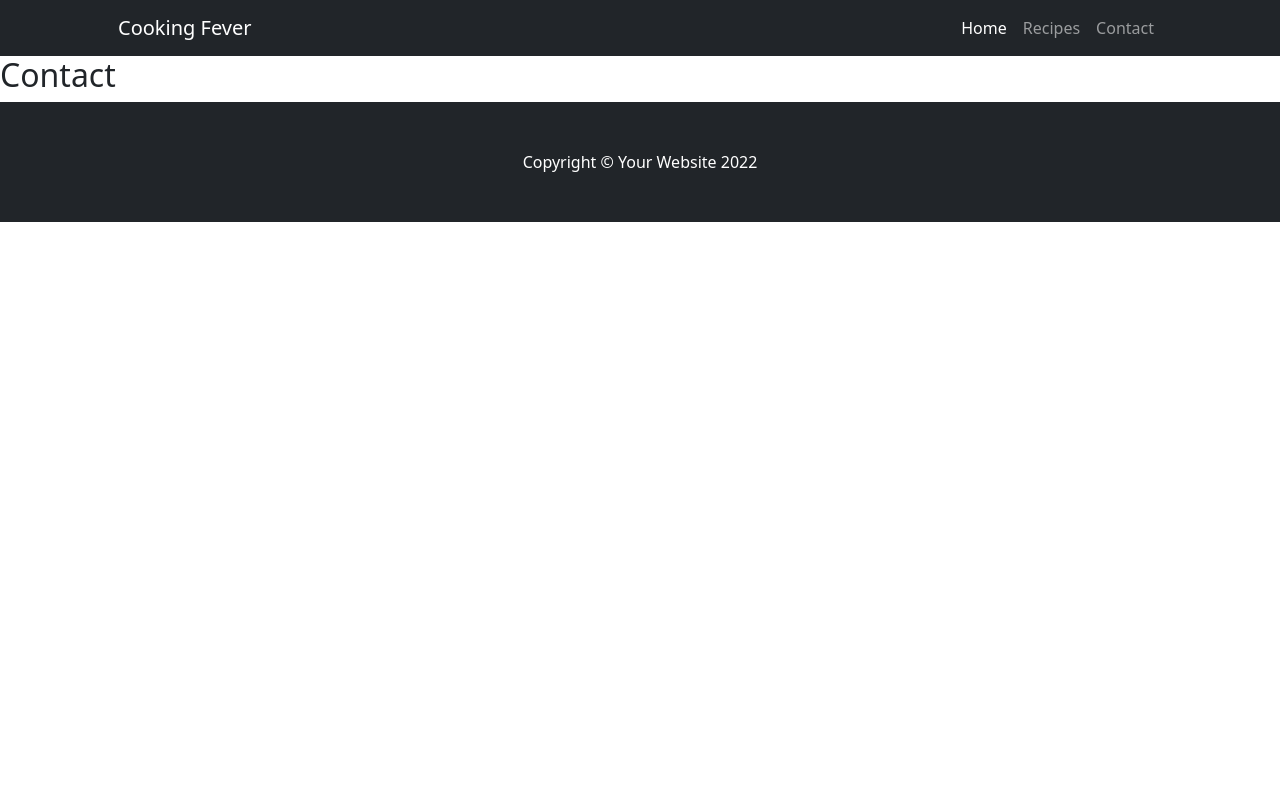
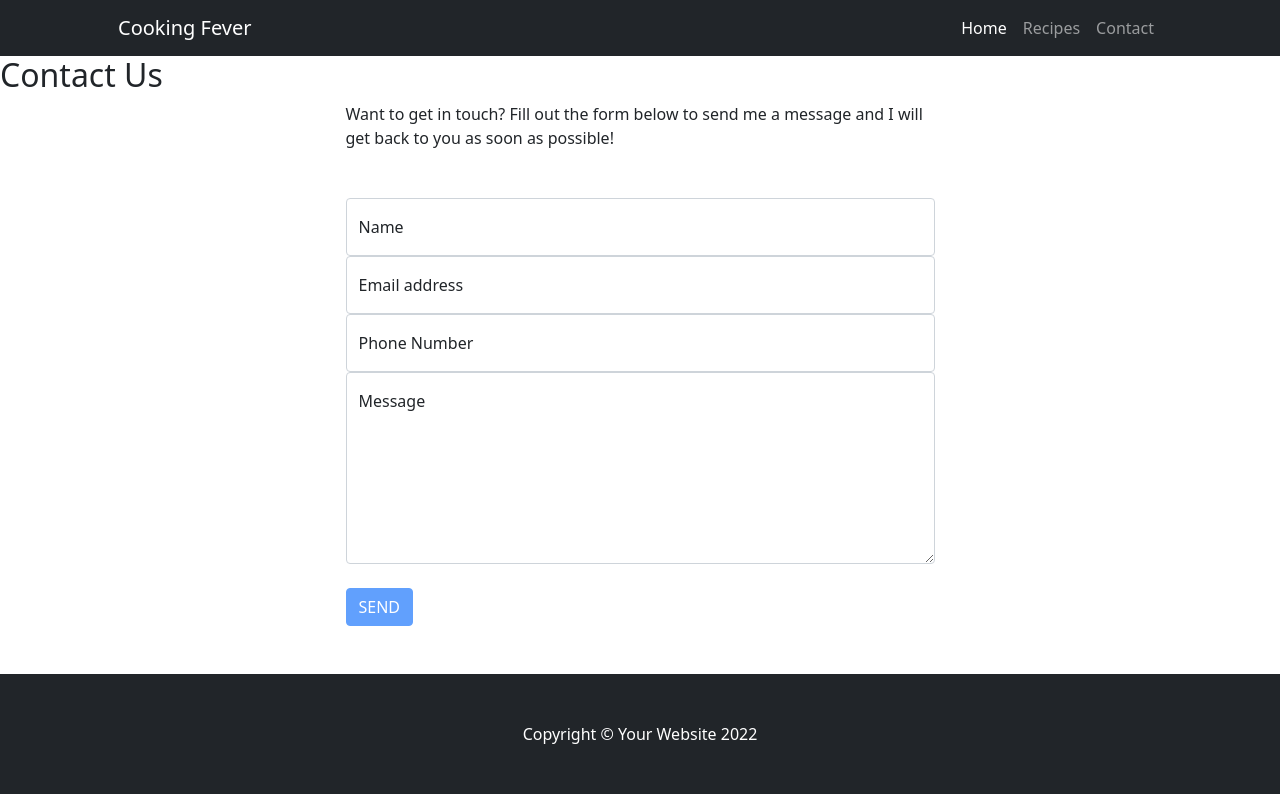
Before and after one commit to lunarwriter/DC-MS-3, a Flask app: page /contact in a window 1280 px wide. Run offline with Flask 2, Linux system fonts and the light colour scheme; some libraries are stand-ins or nearby versions.

Commit message:
Added ingredients, contact form inserted

```diff
--- a/run.py
+++ b/run.py
@@ -32,7 +32,7 @@ def recipes_recipe(recipe_name):
 
 @app.route("/contact")
 def contact():
-    return render_template("contact.html", page_title="Contact")
+    return render_template("contact.html", page_title="Contact Us")
 
 if __name__ == "__main__":
     app.run(
--- a/templates/contact.html
+++ b/templates/contact.html
@@ -1,4 +1,78 @@
 {% extends "base.html" %}
 {% block content %}
     <h2>{{ page_title }}</h2>
+
+
+    <!-- Main Content-->
+        <div class="container px-4 px-lg-5">
+            <div class="row gx-4 gx-lg-5 justify-content-center">
+                <div class="col-md-10 col-lg-8 col-xl-7">
+                    <p>Want to get in touch? Fill out the form below to send me a message and I will get back to you as
+                        soon as possible!</p>
+                    <div class="my-5">
+                        <!-- * * * * * * * * * * * * * * *-->
+                        <!-- * * SB Forms Contact Form * *-->
+                        <!-- * * * * * * * * * * * * * * *-->
+                        <!-- This form is pre-integrated with SB Forms.-->
+                        <!-- To make this form functional, sign up at-->
+                        <!-- https://startbootstrap.com/solution/contact-forms-->
+                        <!-- to get an API token!-->
+                        <form id="contactForm" data-sb-form-api-token="API_TOKEN">
+                            <div class="form-floating">
+                                <input class="form-control" id="name" type="text" placeholder="Enter your name..."
+                                    data-sb-validations="required" />
+                                <label for="name">Name</label>
+                                <div class="invalid-feedback" data-sb-feedback="name:required">A name is required.</div>
+                            </div>
+                            <div class="form-floating">
+                                <input class="form-control" id="email" type="email" placeholder="Enter your email..."
+                                    data-sb-validations="required,email" />
+                                <label for="email">Email address</label>
+                                <div class="invalid-feedback" data-sb-feedback="email:required">An email is required.
+                                </div>
+                                <div class="invalid-feedback" data-sb-feedback="email:email">Email is not valid.</div>
+                            </div>
+                            <div class="form-floating">
+                                <input class="form-control" id="phone" type="tel"
+                                    placeholder="Enter your phone number..." data-sb-validations="required" />
+                                <label for="phone">Phone Number</label>
+                                <div class="invalid-feedback" data-sb-feedback="phone:required">A phone number is
+                                    required.</div>
+                            </div>
+                            <div class="form-floating">
+                                <textarea class="form-control" id="message" placeholder="Enter your message here..."
+                                    style="height: 12rem" data-sb-validations="required"></textarea>
+                                <label for="message">Message</label>
+                                <div class="invalid-feedback" data-sb-feedback="message:required">A message is required.
+                                </div>
+                            </div>
+                            <br />
+                            <!-- Submit success message-->
+                            <!---->
+                            <!-- This is what your users will see when the form-->
+                            <!-- has successfully submitted-->
+                            <div class="d-none" id="submitSuccessMessage">
+                                <div class="text-center mb-3">
+                                    <div class="fw-bolder">Form submission successful!</div>
+                                    To activate this form, sign up at
+                                    <br />
+                                    <a
+                                        href="https://startbootstrap.com/solution/contact-forms">https://startbootstrap.com/solution/contact-forms</a>
+                                </div>
+                            </div>
+                            <!-- Submit error message-->
+                            <!---->
+                            <!-- This is what your users will see when there is-->
+                            <!-- an error submitting the form-->
+                            <div class="d-none" id="submitErrorMessage">
+                                <div class="text-center text-danger mb-3">Error sending message!</div>
+                            </div>
+                            <!-- Submit Button-->
+                            <button class="btn btn-primary text-uppercase disabled" id="submitButton"
+                                type="submit">Send</button>
+                        </form>
+                    </div>
+                </div>
+            </div>
+        </div>
 {% endblock %}
```
Also changed, not shown: data/recipes.json (+16 -8 lines), templates/recipe.html (+9 -1 lines).
